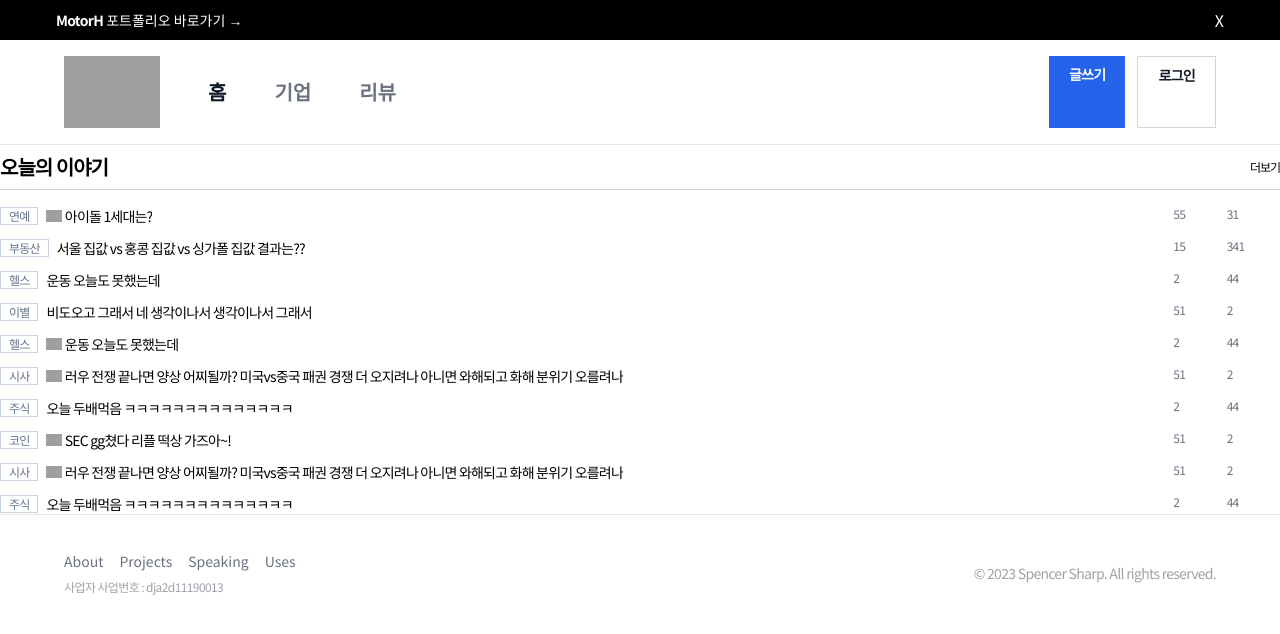
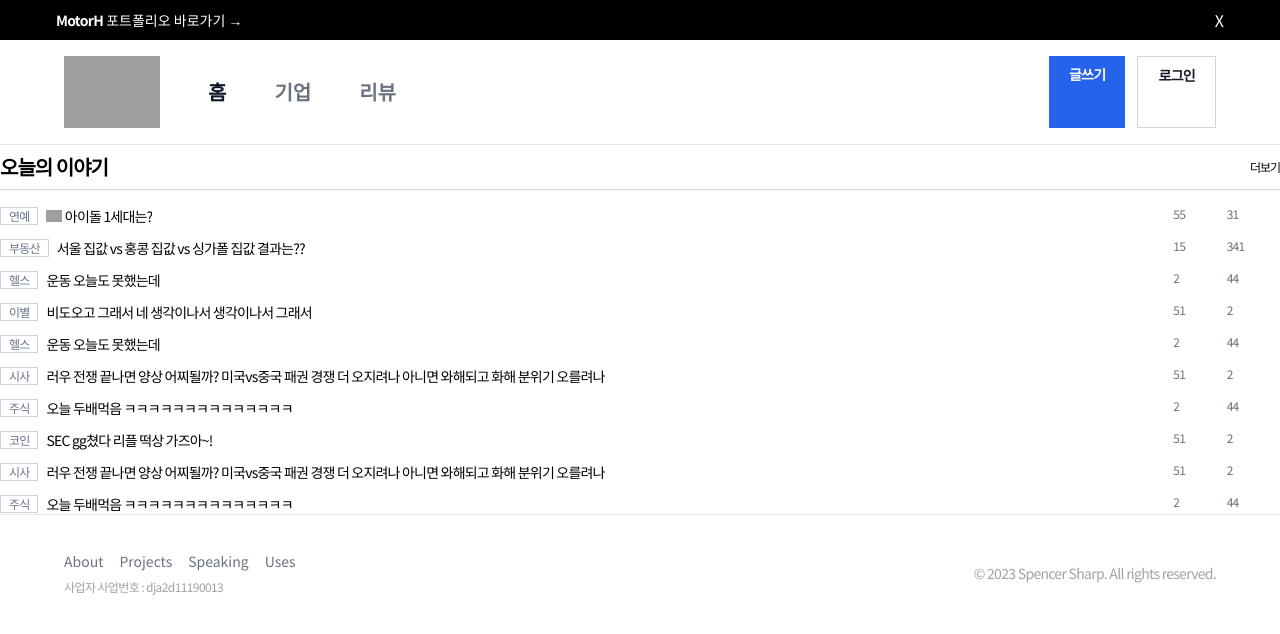
Before and after one commit to ghkdsigm/new_blindcutton_sideproject, a Nuxt app: page /topic in a window 1280 px wide. Shown: the top 634 px of the page. Built offline with nearby package versions, Linux system fonts and the light colour scheme; grey boxes are pictures that could not be loaded.

Commit message:
오늘의 이야기 게시글 업데이트

```diff
--- a/components/topic/TopicList.vue
+++ b/components/topic/TopicList.vue
@@ -3,13 +3,13 @@
     <h3 class="w-full border-b border-slate-300 flex justify-between text-xl font-bold mb-4 items-center py-2 tracking-tighter">오늘의 이야기 <a href="" class="text-xs font-normal">더보기</a></h3>
     <ul>
       <li class="pb-3 last:pb-0 flex justify-between tracking-tighter" v-for="(item, index) in this.listData" :key="index">
-        <span class="flex items-center w-11/12">
+        <nuxt-link :to="{name:'boarddetail', params:{id: item}}" class="flex items-center w-11/12">
           <span class="flex items-center border border-slate-300 px-2 text-xs mr-2 text-slate-500">{{ item.category }}</span>
           <a href="" class="text-sm items-center max-w-[90%] truncate inline-block" :title="item.title">
-            <img src="https://www.pngkey.com/png/full/291-2912837_album-comments-album-icon-png.png" alt="" class="relative bottom-0.5 inline-block w-4" v-if="item.addedfile === 'Y'">
+            <img v-if="item.imgurl" :src="item.imgurl" alt="" class="relative bottom-0.5 inline-block w-4">
             {{ item.title }}
           </a>
-        </span>
+        </nuxt-link>
         <span class="w-1/12 flex justify-between text-left">
           <span class="w-1/2 text-xs text-gray-500 font-light"><i class="blind"></i>{{ item.views }}</span>
           <span class="w-1/2 text-xs text-gray-500 font-light"><i class="blind"></i>{{ item.likes }}</span>
@@ -30,6 +30,7 @@ export default {
   },
   created(){
     this.listData = data.board
+    console.log(this.listData)
   }
 }
 </script>
```
